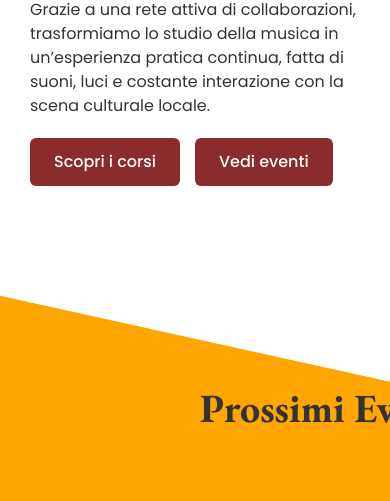
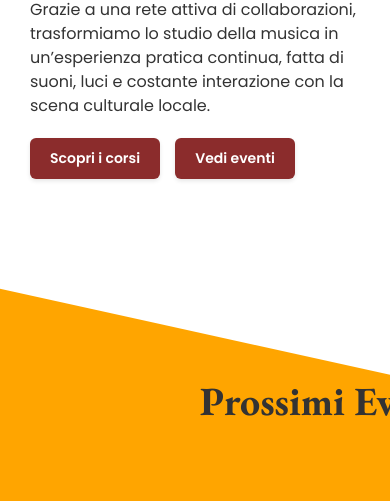
Before and after one commit to AerdnaL/FSP-website, an Astro site: page / in a window 390 px wide. Shown: the part 1458-1959 px from the top of the page. Built offline with nearby package versions, Linux system fonts and the light colour scheme; Astro itself is replaced by a stand-in of ours.

Commit message:
Spostati bottoni in component e aggiunte animazioni e responsive

```diff
--- a/src/components/Button.astro
+++ b/src/components/Button.astro
@@ -10,21 +10,53 @@ const { href, text } = Astro.props;
 <a href={href} class="button">{text}</a>
 
 <style>
-
     .button {
         background-color: #8B2C2C;
         color: white;
         border: none;
-        padding: 12px 24px;
-        font-size: 16px;
+        padding: clamp(10px, 2vw, 12px) clamp(20px, 4vw, 32px);
+        font-size: clamp(14px, 1.5vw, 16px);
         font-weight: 500;
         font-family: 'Poppins', sans-serif;
         border-radius: 6px;
         cursor: pointer;
-        transition: all 0.2s ease;
         text-decoration: none;
         display: inline-block;
         text-align: center;
+
+        transition: all 0.3s cubic-bezier(0.25, 0.8, 0.25, 1);
+        position: relative;
+        overflow: hidden;
+        box-shadow: 0 2px 4px rgba(0,0,0,0.1);
+    }
+
+    /* --- ANIMAZIONI --- */
+
+    @media (hover: hover) {
+        .button:hover {
+            background-color: #a33636;
+            transform: translateY(-2px);
+            box-shadow: 0 4px 12px rgba(139, 44, 44, 0.3);
+        }
+    }
+
+    .button:active {
+        transform: translateY(1px);
+        box-shadow: 0 1px 2px rgba(0,0,0,0.2);
+        filter: brightness(0.9);
+    }
+
+    .button:focus-visible {
+        outline: 3px solid rgba(139, 44, 44, 0.5);
+        outline-offset: 2px;
+    }
+
+    @media (max-width: 768px) {
+        .button {
+            font-weight: 600;
+            width: auto;
+            min-width: 120px;
+        }
     }
 
 </style>
--- a/src/layouts/Layout.astro
+++ b/src/layouts/Layout.astro
@@ -1,6 +1,7 @@
 ---
 import Header from '../components/Header.astro';
 import Footer from '../components/Footer.astro';
+import Button from '../components/button.astro';
 import '../styles/global.css';
 
 const { PageTitle } = Astro.props;
--- a/src/pages/index.astro
+++ b/src/pages/index.astro
@@ -4,6 +4,7 @@ import '../styles/global.css';
 import EventCard from '../components/Event-card.astro';
 import CourseCard from '../components/Course-card.astro';
 import NewsCard from '../components/News-card.astro';
+import Button from '../components/button.astro';
 ---
 
 <Layout title="Benvenuti nel sito della Banda">
@@ -23,8 +24,8 @@ import NewsCard from '../components/News-card.astro';
         <h2>Chi Siamo</h2>
         <p>Siamo una realtà dinamica dove l'apprendimento passa direttamente dal palcoscenico. La nostra offerta didattica è arricchita da un calendario ricco di eventi, festival e performance live che permettono agli studenti di testare le proprie competenze in contesti reali. Grazie a una rete attiva di collaborazioni, trasformiamo lo studio della musica in un’esperienza pratica continua, fatta di suoni, luci e costante interazione con la scena culturale locale.</p>
         <div class="container-bottoni-laterale">
-          <a href="/corsi" class="button">Scopri i corsi</a>
-          <a href="/eventi" class="button">Vedi eventi</a>
+          <Button href="/corsi" text="Scopri i corsi" />
+          <Button href="/eventi" text="Vedi eventi" />
         </div>
       </div>
     </div>
@@ -65,7 +66,7 @@ import NewsCard from '../components/News-card.astro';
         href="src/pages/eventi/evento-3.astro"
       />
       <div class="container-bottoni">
-        <a href="/eventi" class="button">Vedi tutti gli eventi</a>
+        <Button href="/eventi" text="Vedi tutti gli eventi" />
       </div>
     </div>
     <div class="custom-shape-divider-bottom-1759769856">
@@ -98,7 +99,7 @@ import NewsCard from '../components/News-card.astro';
           netus et malesuada fames ac turpis egestas.
         </p>
         <div class="container-bottoni-laterale">
-          <a href="/corsi" class="button">Scopri i corsi</a>
+          <Button href="/corsi" text="Scopri i corsi" />
         </div>
       </div>
       <div class="container-immagine-laterale">
@@ -118,7 +119,7 @@ import NewsCard from '../components/News-card.astro';
        </p>
       </div>
       <div class="container-bottoni">
-        <a href="/banda" class="button">Scopri di più sulla Banda</a>
+        <Button href="/banda" text="Scopri di più sulla Banda" />
       </div>
     </div>
   </section>
@@ -154,7 +155,12 @@ import NewsCard from '../components/News-card.astro';
         imageSrc="public/images/hero-image-placeholder1.jpg"
         imageAlt="News 1"
         href="/news/news-1"/>
+
+      <div class="container-bottoni">
+        <Button href="/news" text="Vedi tutte le news" />
+      </div>
     </div>
+
   </section>
 
 </Layout>
```
